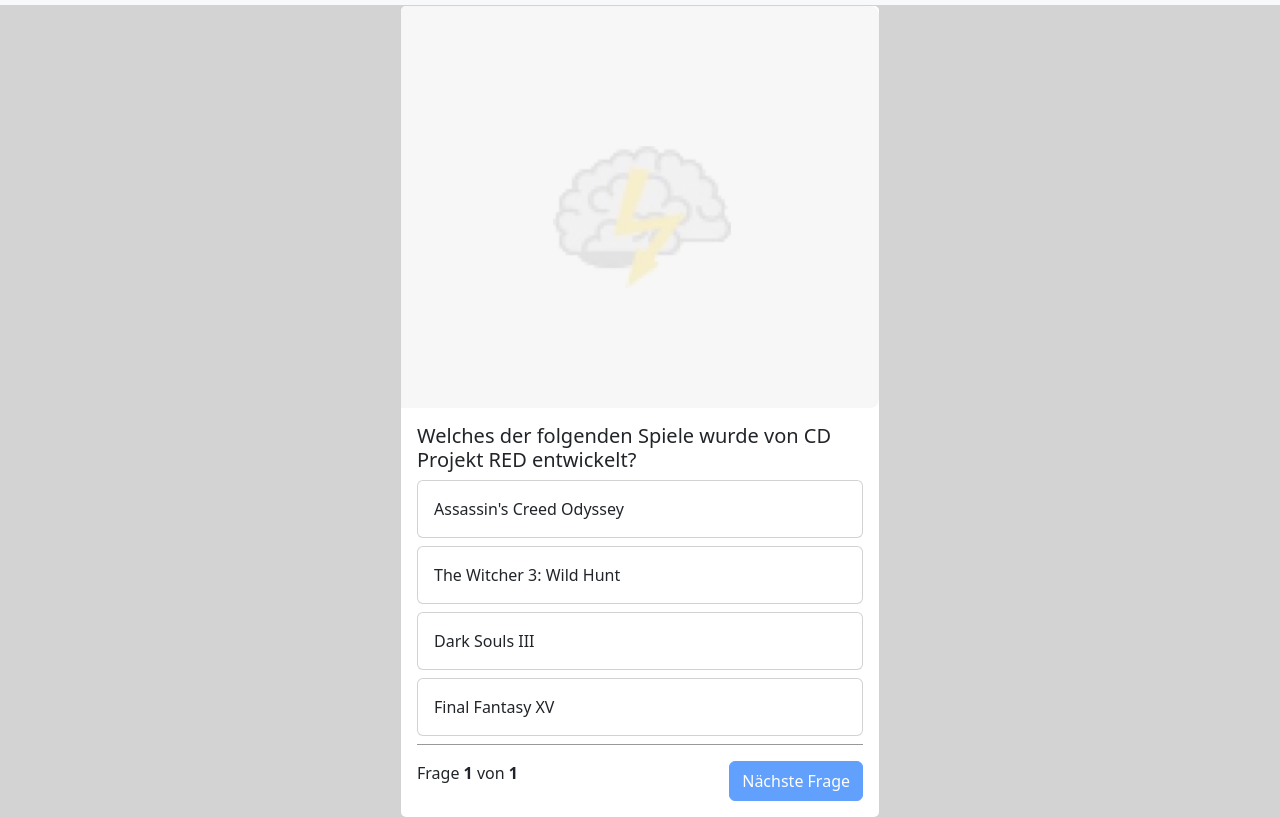
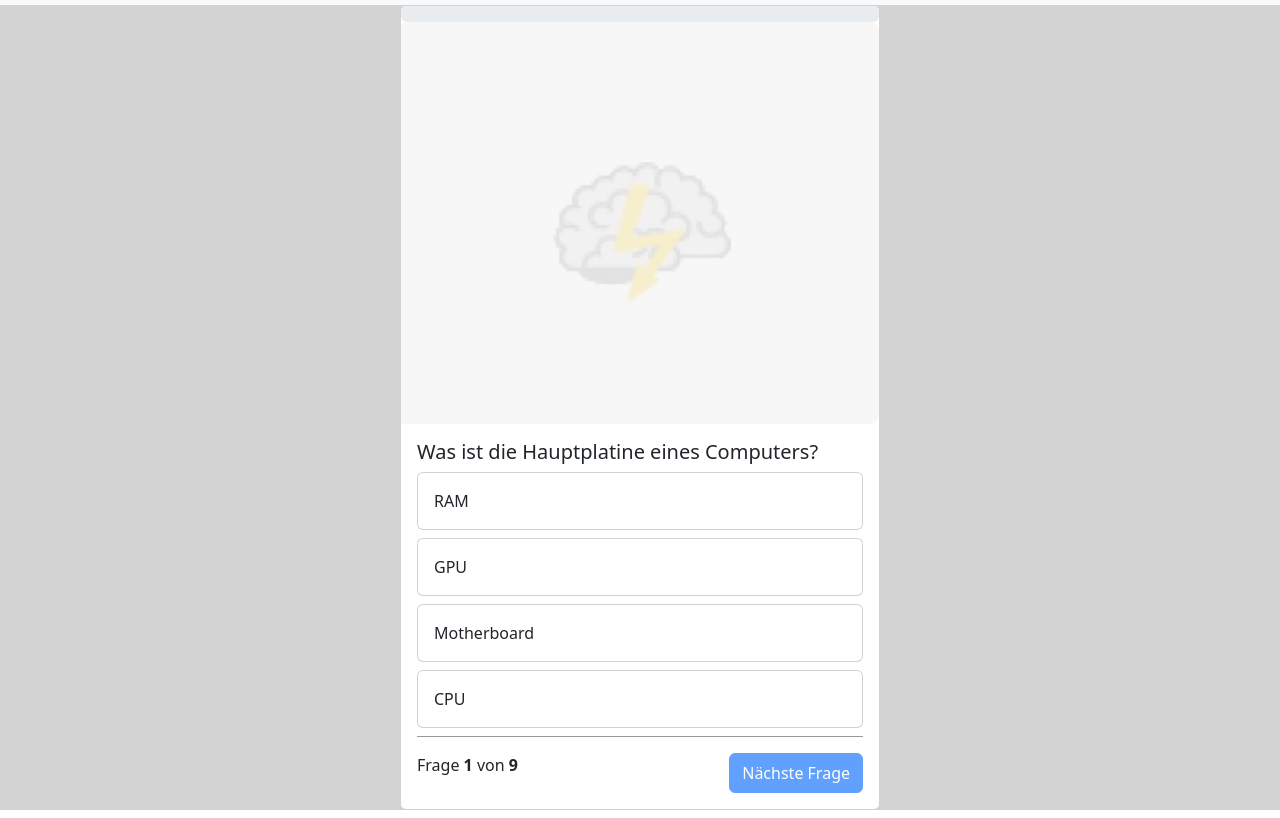
Before and after one commit to andreas813/Quiz-App-m7-, a plain HTML site: page index.html in a window 1280 px wide. Shown: the part 45-863 px from the top of the page. Drawn offline with nearby package versions, Linux system fonts and the light colour scheme.

Commit message:
end of video tutorial

```diff
--- a/index.html
+++ b/index.html
@@ -22,6 +22,10 @@
     </nav>
     <div class="cardArea" id="cardArea">
         <div class="card" style="width: 30rem;">
+            <div class="progress" role="progressbar" aria-label="Example with label" aria-valuenow="25"
+                aria-valuemin="0" aria-valuemax="100">
+                <div class="progress-bar" style="width: 0%" id="progressbar">0%</div>
+            </div>
             <img src="img/brainbg.jpg" class="card-img-top" alt="Hintergrund-Bild Gehin mit Blitz">
             <div class="card-body">
                 <h5 class="card-title" id="question">Quiz-Frage</h5>
@@ -49,11 +53,11 @@
 
                 <div class="questionFooter d-flex justify-content-between">
                     <p>Frage <b id="currentQuestion">1</b> von <b id="questionsAmount">5</b></p>
-                    <button class="btn btn-primary" disabled id="buttonNext" onclick="nextQuestion()">Nächste Frage</button>
+                    <button class="btn btn-primary" disabled id="buttonNext" onclick="nextQuestion()">Nächste
+                        Frage</button>
                 </div>
             </div>
         </div>
     </div>
     </div>
-
 </html>
--- a/script.js
+++ b/script.js
@@ -1,68 +1,68 @@
 const questions = [
-    // {
-    //     "question": "Was ist die Hauptplatine eines Computers?",
-    //     "answer_1": "RAM",
-    //     "answer_2": "GPU",
-    //     "answer_3": "Motherboard",
-    //     "answer_4": "CPU",
-    //     "correct_answer": 3
-    // },
-    // {
-    //     "question": "Welches Element ist für die Übertragung von Daten über das Internet verantwortlich?",
-    //     "answer_1": "Router",
-    //     "answer_2": "Modem",
-    //     "answer_3": "Switch",
-    //     "answer_4": "Firewall",
-    //     "correct_answer": 1
-    // },
-    // {
-    //     "question": "Was ist die chemische Formel für Wasser?",
-    //     "answer_1": "NaCl",
-    //     "answer_2": "CO₂",
-    //     "answer_3": "H₂O",
-    //     "answer_4": "CH₄",
-    //     "correct_answer": 3
-    // },
-    // {
-    //     "question": "Wer hat die Relativitätstheorie entwickelt?",
-    //     "answer_1": "Galileo Galilei",
-    //     "answer_2": "Isaac Newton",
-    //     "answer_3": "Albert Einstein",
-    //     "answer_4": "Niels Bohr",
-    //     "correct_answer": 3
-    // },
-    // {
-    //     "question": "Welches der folgenden Spiele wurde von Bethesda Softworks entwickelt?",
-    //     "answer_1": "Red Dead Redemption 2",
-    //     "answer_2": "The Elder Scrolls V: Skyrim",
-    //     "answer_3": "The Witcher 3: Wild Hunt",
-    //     "answer_4": "Grand Theft Auto V",
-    //     "correct_answer": 2
-    // },
-    // {
-    //     "question": "Wer ist der Schöpfer des Spiels 'Minecraft'?",
-    //     "answer_1": "Shigeru Miyamoto",
-    //     "answer_2": "Markus Persson (Notch)",
-    //     "answer_3": "Gabe Newell",
-    //     "answer_4": "Hideo Kojima",
-    //     "correct_answer": 2
-    // },
-    // {
-    //     "question": "Was ist das kleinste Teilchen eines chemischen Elements?",
-    //     "answer_1": "Elektron",
-    //     "answer_2": "Molekül",
-    //     "answer_3": "Proton",
-    //     "answer_4": "Atom",
-    //     "correct_answer": 1
-    // },
-    // {
-    //     "question": "Welcher der folgenden Planeten ist der kleinste im Sonnensystem?",
-    //     "answer_1": "Mars",
-    //     "answer_2": "Venus",
-    //     "answer_3": "Jupiter",
-    //     "answer_4": "Merkur",
-    //     "correct_answer": 4
-    // },
+    {
+        "question": "Was ist die Hauptplatine eines Computers?",
+        "answer_1": "RAM",
+        "answer_2": "GPU",
+        "answer_3": "Motherboard",
+        "answer_4": "CPU",
+        "correct_answer": 3
+    },
+    {
+        "question": "Welches Element ist für die Übertragung von Daten über das Internet verantwortlich?",
+        "answer_1": "Router",
+        "answer_2": "Modem",
+        "answer_3": "Switch",
+        "answer_4": "Firewall",
+        "correct_answer": 1
+    },
+    {
+        "question": "Was ist die chemische Formel für Wasser?",
+        "answer_1": "NaCl",
+        "answer_2": "CO₂",
+        "answer_3": "H₂O",
+        "answer_4": "CH₄",
+        "correct_answer": 3
+    },
+    {
+        "question": "Wer hat die Relativitätstheorie entwickelt?",
+        "answer_1": "Galileo Galilei",
+        "answer_2": "Isaac Newton",
+        "answer_3": "Albert Einstein",
+        "answer_4": "Niels Bohr",
+        "correct_answer": 3
+    },
+    {
+        "question": "Welches der folgenden Spiele wurde von Bethesda Softworks entwickelt?",
+        "answer_1": "Red Dead Redemption 2",
+        "answer_2": "The Elder Scrolls V: Skyrim",
+        "answer_3": "The Witcher 3: Wild Hunt",
+        "answer_4": "Grand Theft Auto V",
+        "correct_answer": 2
+    },
+    {
+        "question": "Wer ist der Schöpfer des Spiels 'Minecraft'?",
+        "answer_1": "Shigeru Miyamoto",
+        "answer_2": "Markus Persson (Notch)",
+        "answer_3": "Gabe Newell",
+        "answer_4": "Hideo Kojima",
+        "correct_answer": 2
+    },
+    {
+        "question": "Was ist das kleinste Teilchen eines chemischen Elements?",
+        "answer_1": "Elektron",
+        "answer_2": "Molekül",
+        "answer_3": "Proton",
+        "answer_4": "Atom",
+        "correct_answer": 1
+    },
+    {
+        "question": "Welcher der folgenden Planeten ist der kleinste im Sonnensystem?",
+        "answer_1": "Mars",
+        "answer_2": "Venus",
+        "answer_3": "Jupiter",
+        "answer_4": "Merkur",
+        "correct_answer": 4
+    },
     {
         "question": "Welches der folgenden Spiele wurde von CD Projekt RED entwickelt?",
         "answer_1": "Assassin's Creed Odyssey",
@@ -74,6 +74,9 @@ const questions = [
 ]
 
 let currentQuestionNumber = 0;
+let correctAnswers = 0;
+let audioSuccess = new Audio('audio/goodresult-82807.mp3');
+let audioFail = new Audio('audio/invalid-selection-39351.mp3');
 
 function init() {
     document.getElementById('questionsAmount').innerHTML = questions.length;
@@ -82,33 +85,52 @@ function init() {
 }
 
 function showQuestion() {
-    if (currentQuestionNumber >= questions.length) {
-        document.getElementById('cardArea').innerHTML = completionHtml();
+    if (lastQuestion()) {
+        completionHtml();
     }
     else {
-        let currentQuestion = questions[currentQuestionNumber];
-        document.getElementById('question').innerHTML = `${currentQuestion.question}`;
-        document.getElementById('answer_1').innerHTML = `${currentQuestion.answer_1}`;
-        document.getElementById('answer_2').innerHTML = `${currentQuestion.answer_2}`;
-        document.getElementById('answer_3').innerHTML = `${currentQuestion.answer_3}`;
-        document.getElementById('answer_4').innerHTML = `${currentQuestion.answer_4}`;
+        insertQuestion();
     }
+}
+
+function lastQuestion() {
+    if (currentQuestionNumber >= questions.length) {
+        return true;
+    }
+}
+
+function insertQuestion() {
+    let currentQuestion = questions[currentQuestionNumber];
+    document.getElementById('question').innerHTML = `${currentQuestion.question}`;
+    document.getElementById('answer_1').innerHTML = `${currentQuestion.answer_1}`;
+    document.getElementById('answer_2').innerHTML = `${currentQuestion.answer_2}`;
+    document.getElementById('answer_3').innerHTML = `${currentQuestion.answer_3}`;
+    document.getElementById('answer_4').innerHTML = `${currentQuestion.answer_4}`;
 }
 
 function answering(choice) {
     let currentQuestion = questions[currentQuestionNumber];
     if (currentQuestion.correct_answer == choice) {
-        document.getElementById(`answer_${choice}`).parentElement.classList.add('bg-success', 'bg-gradient');
-        document.getElementById('buttonNext').disabled = false;
-        init();
+        correctAnswer(choice);
     }
     else {
-        // currentQuestionNumber = 1;
-        document.getElementById(`answer_${choice}`).parentElement.classList.add('bg-danger', 'bg-gradient');
-        document.getElementById(`answer_${currentQuestion.correct_answer}`).parentElement.classList.add('bg-success', 'bg-gradient');
-        init();
+        wrongAnswer(choice);
     }
+    init();
+    document.getElementById('buttonNext').disabled = false;
+}
 
+function correctAnswer(choice) {
+    document.getElementById(`answer_${choice}`).parentElement.classList.add('bg-success', 'bg-gradient');
+    audioSuccess.play();
+    correctAnswers++;
+}
+
+function wrongAnswer(choice) {
+    let currentQuestion = questions[currentQuestionNumber];
+    document.getElementById(`answer_${choice}`).parentElement.classList.add('bg-danger', 'bg-gradient');
+    document.getElementById(`answer_${currentQuestion.correct_answer}`).parentElement.classList.add('bg-success', 'bg-gradient');
+    audioFail.play();
 }
 
 function nextQuestion() {
@@ -117,17 +139,24 @@ function nextQuestion() {
     for (i = 1; i < 5; i++) {
         document.getElementById(`answer_${i}`).parentElement.classList.remove('bg-success', 'bg-danger', 'bg-gradient');
     }
+    progressBarUpdate();
     init();
 }
 
+function progressBarUpdate() {
+    progressbar = document.getElementById('progressbar');
+    progress = Number(currentQuestionNumber / questions.length * 100).toLocaleString("de-DE", {maximumFractionDigits: "0"});
+    progressbar.innerHTML = `${progress} %`
+    progressbar.style.width = `${progress.trim()}%`
+}
+
 function completionHtml() {
-    return /*html*/`
+    document.getElementById('cardArea').innerHTML =  /*html*/`
         <div class="d-flex flex-column align-items-center gap-3">
             <img src="img/brain-result.png" alt="Ergebnis-Grafik, Kopf mit Zahnrädern">
             <p><b>QUIZ COMPLETE!</b></p>
             <div class="d-flex gap-3">
-                <p><b>YOUR SCORE</b></p>
-                <p><b>${questions.length}/${questions.length}</b></p>
+                <p><b>YOUR SCORE</b></p><p><b>${correctAnswers}/${questions.length}</b></p>
             </div>
             <button class="btn btn-primary">SHARE</button>
             <a href="index.html" class="link-primary link-underline-opacity-0">REPLAY</a>
```
Also changed, not shown: img/robots.txt (added), robots.txt (added), 2 other files.
